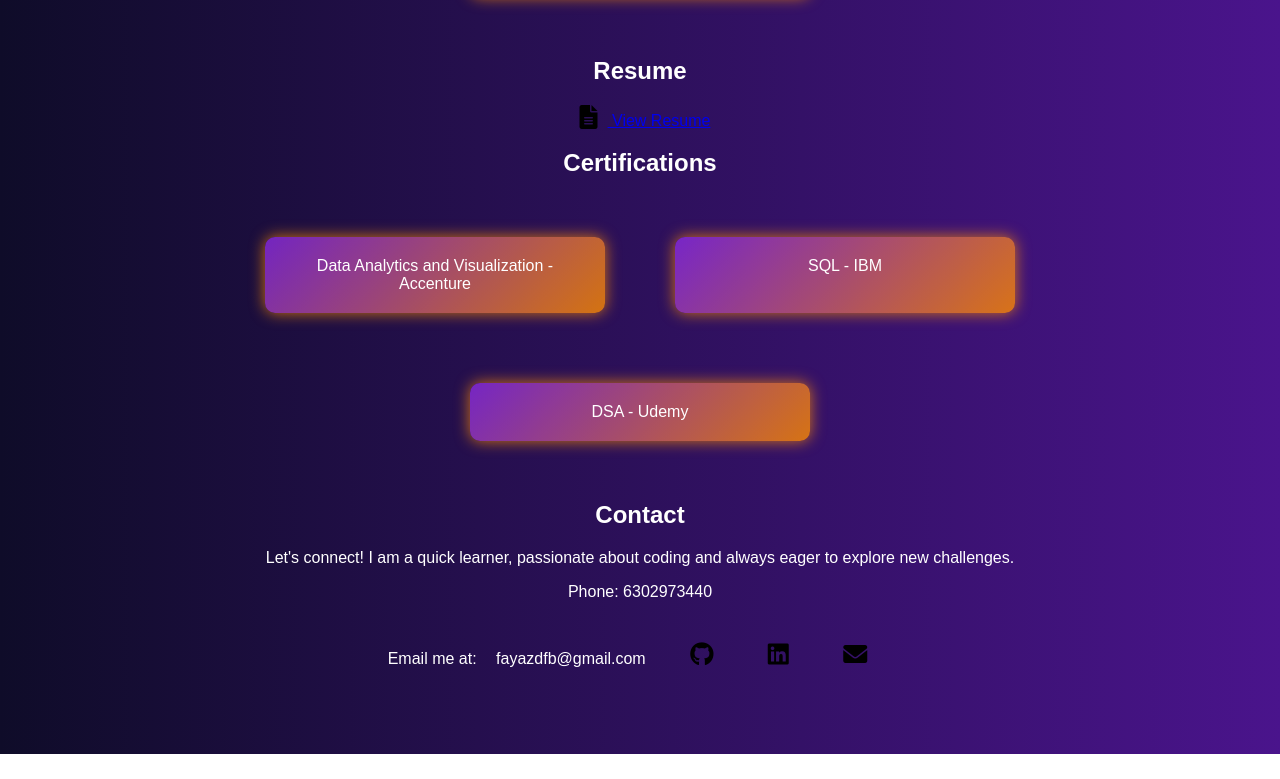
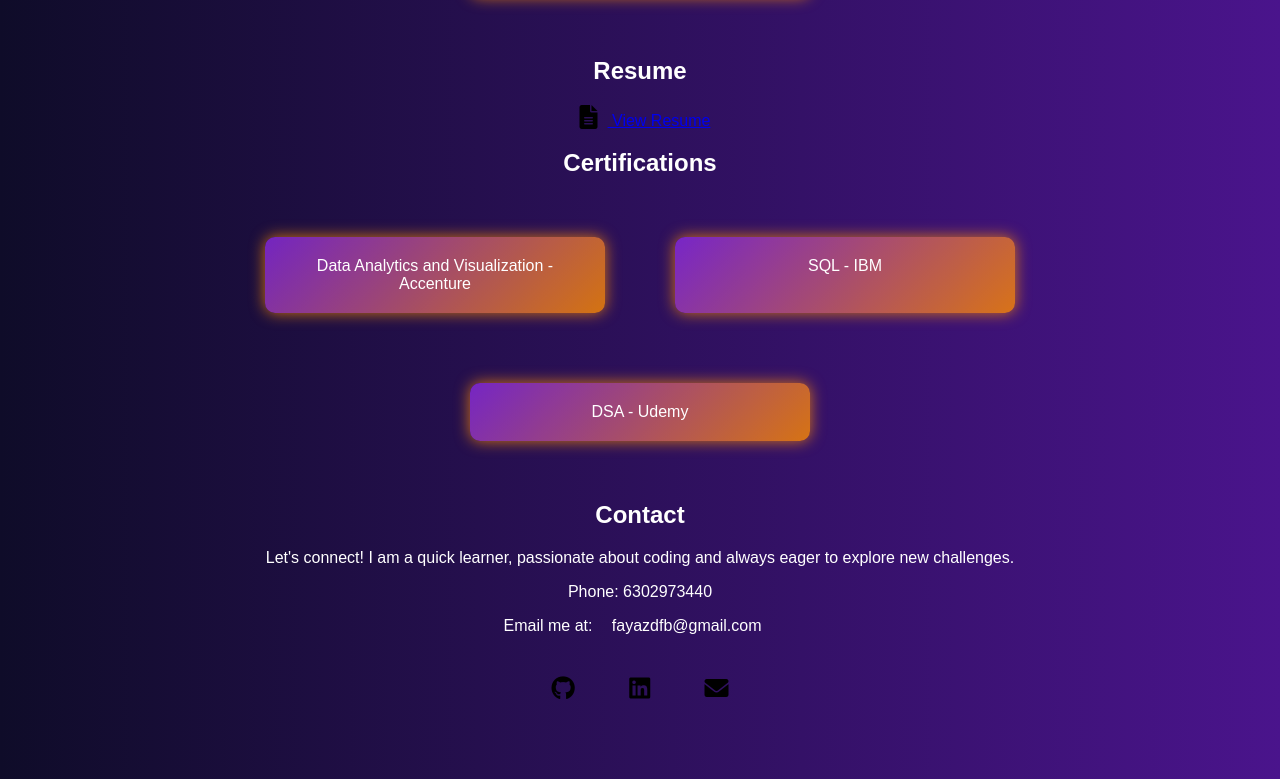
Before and after one commit to dfayazbasha/portfile, a plain HTML site: page index.html in a window 1280 px wide. Shown: the part 1762-2541 px from the top of the page. Before the commit the page ends 2516 px from the top, so only its background shows below. Drawn offline with Linux system fonts and the light colour scheme.

Commit message:
Update index.html

```diff
--- a/index.html
+++ b/index.html
@@ -210,7 +210,7 @@
             <h2 class="moving-text">Contact</h2>
             <p class="moving-text">Let's connect! I am a quick learner, passionate about coding and always eager to explore new challenges.</p>
             <p class="moving-text">Phone: 6302973440</p>
-           <p class="moving-text" style="vertical-align: middle; display: inline-block;">
+           <p class="moving-text" >
     Email me at: <a href="mailto:fayazdfb@gmail.com">fayazdfb@gmail.com</a>
 </p>
 
```
